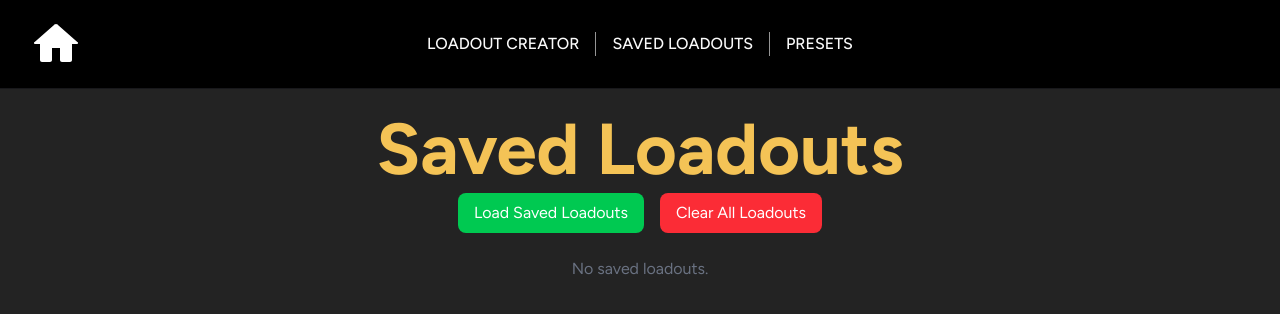
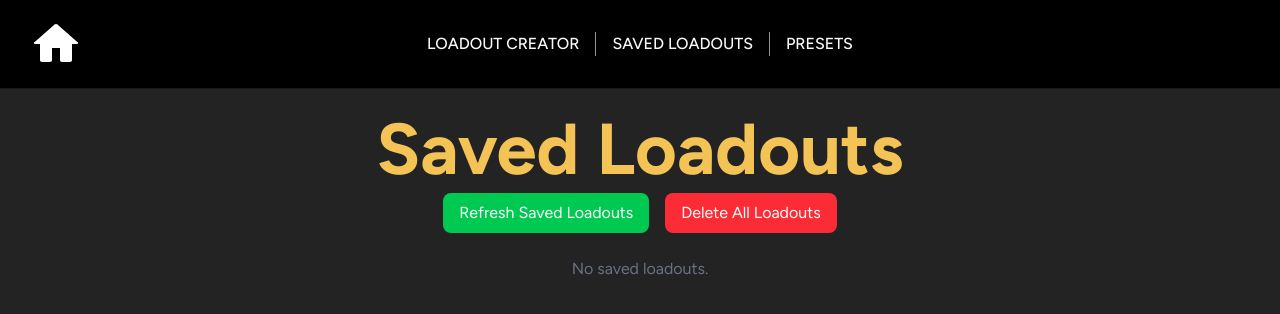
Before and after one commit to B-Fanjoy/7CMBG-LoadoutCreator, a Vue app: page /loadouts in a window 1280 px wide. Shown: the top 314 px of the page. Built offline with nearby package versions, Linux system fonts and the light colour scheme; a web font is replaced by a local one.

Commit message:
edit loadout button working

```diff
--- a/src/views/LoadoutsView.vue
+++ b/src/views/LoadoutsView.vue
@@ -3,14 +3,15 @@
     <h1 class="text-7xl font-bold text-center text-[#F4C356] mb-2">Saved Loadouts</h1>
 
     <div class="flex justify-center gap-4 mb-6">
-      <button @click="loadAllLoadouts" class="px-4 py-2 bg-green-500 text-white rounded-lg">Load Saved Loadouts</button>
-      <button @click="clearAllLoadouts" class="px-4 py-2 bg-red-500 text-white rounded-lg">Clear All Loadouts</button>
+      <button @click="loadAllLoadouts" class="px-4 py-2 bg-green-500 text-white rounded-lg">Refresh Saved Loadouts</button>
+      <button @click="clearAllLoadouts" class="px-4 py-2 bg-red-500 text-white rounded-lg">Delete All Loadouts</button>
     </div>
 
     <div v-if="loadouts.length" class="space-y-4">
       <div v-for="(loadout, index) in loadouts" :key="index" class="bg-[#3b3b3b] p-4 rounded-lg shadow-md">
         <h2 class="text-2xl font-semibold mb-2">{{ loadout.name }}</h2>
         <button @click="deleteLoadout(loadout.name)" class="px-3 py-1 bg-red-600 text-white rounded-lg">Delete</button>
+        <button @click="editLoadout(loadout)" class="px-3 py-1 bg-green-600 text-white rounded-lg">Edit</button>
       </div>
     </div>
     <p v-else class="text-center text-gray-500">No saved loadouts.</p>
@@ -18,7 +19,12 @@
 </template>
 
 <script>
+import { useLoadoutStore } from '/src/stores/loadoutStore.js';
+
 export default {
+  created() {
+    this.loadAllLoadouts();
+  },
   name: 'SavedLoadoutsView',
   data() {
     return {
@@ -26,6 +32,11 @@ export default {
     };
   },
   methods: {
+    editLoadout(loadout) {
+      const loadoutStore = useLoadoutStore();
+      loadoutStore.setLoadout(loadout.loadout);
+      this.$router.push({ name: 'creator' });
+    },
     loadAllLoadouts() {
       // Retrieve all loadouts stored in localStorage
       const savedLoadouts = JSON.parse(localStorage.getItem('loadouts')) || [];
```
